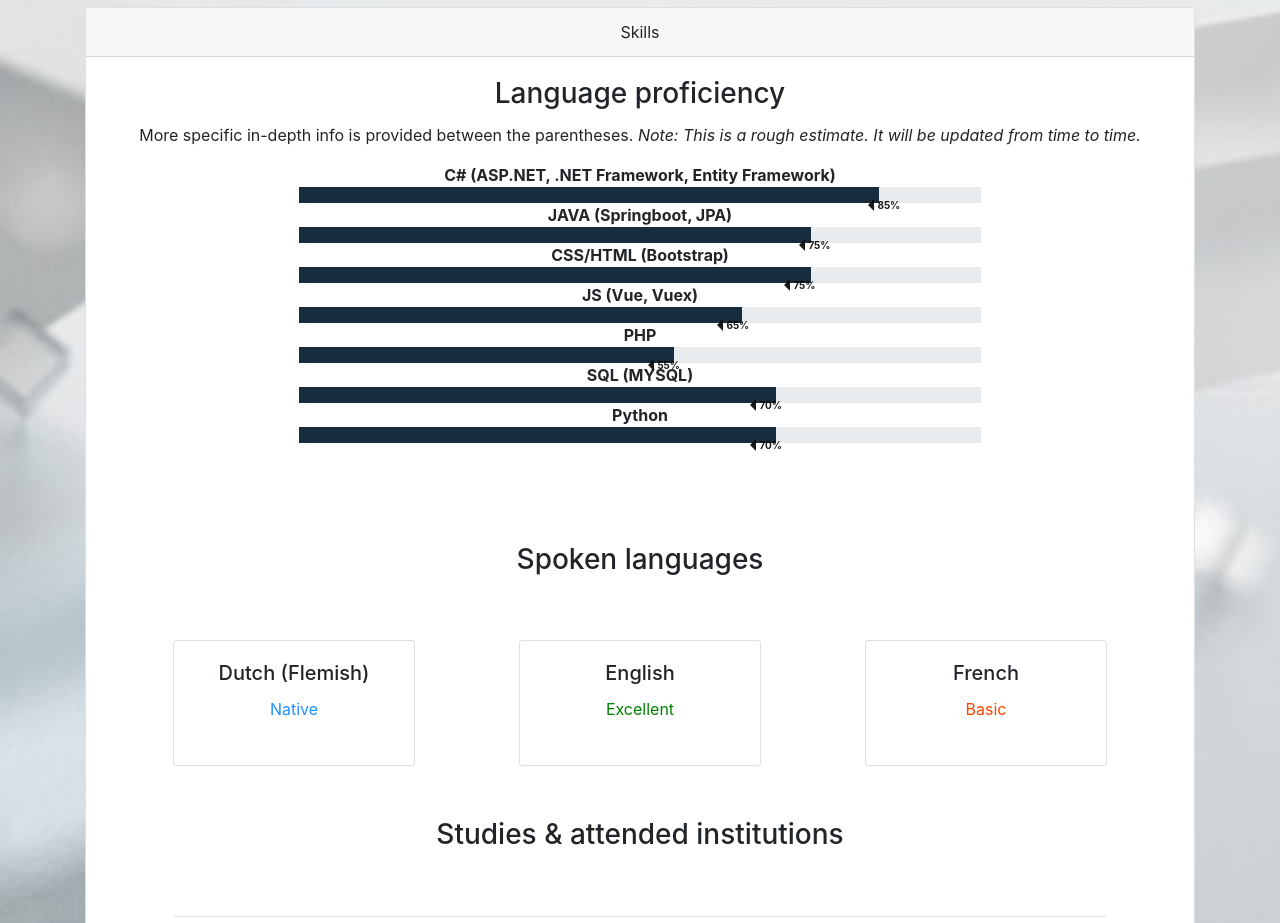
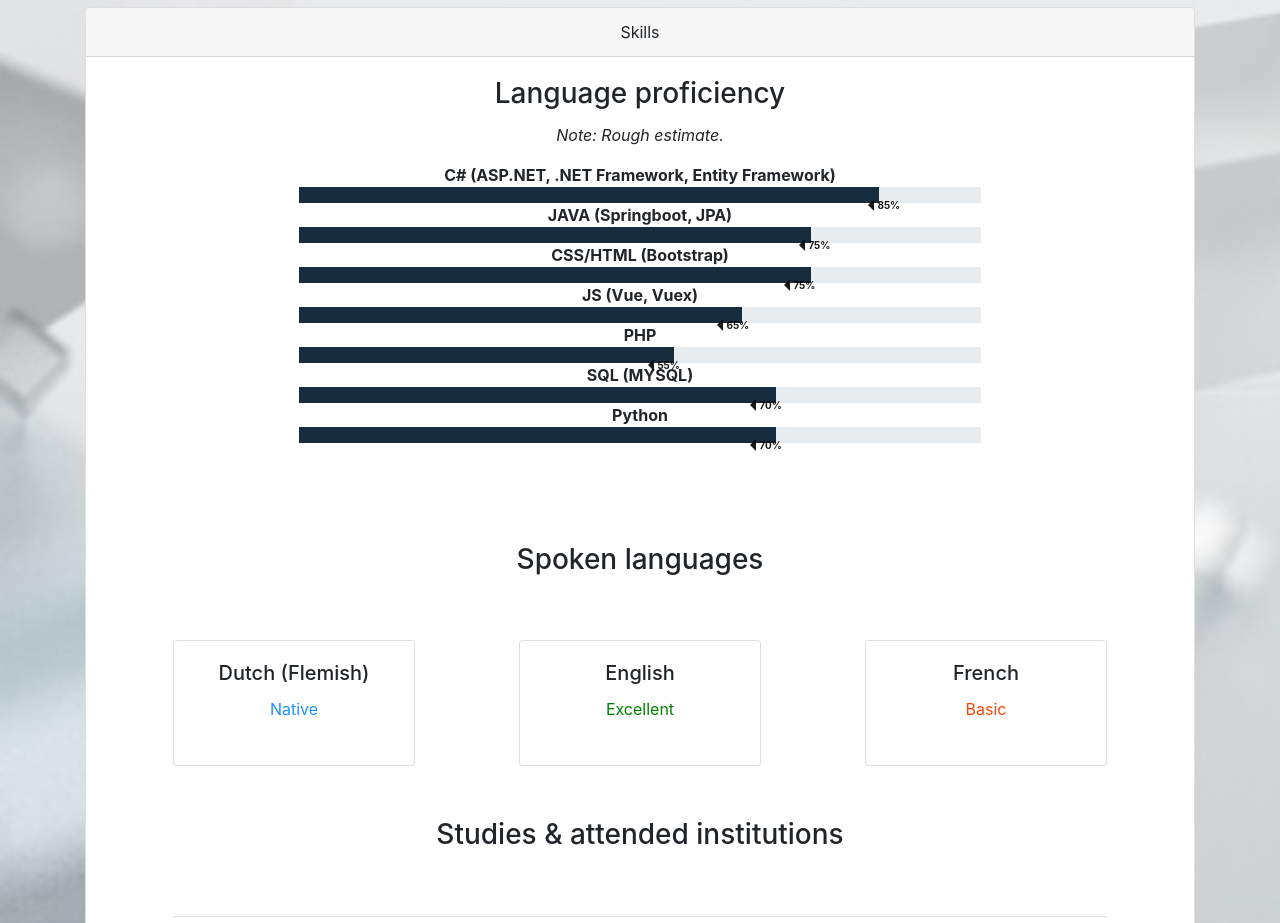
Before and after one commit to ruben-mj/ruben-mj.github.io, a plain HTML site: page index.html in a window 1280 px wide. Shown: the part 2360-3283 px from the top of the page. Drawn offline with nearby package versions, Linux system fonts and the light colour scheme.

Commit message:
removal of unnecessary info

```diff
--- a/index.html
+++ b/index.html
@@ -91,8 +91,7 @@
                 <div class="card-body">
                     <h3 class="card-title">Language proficiency</h3>
                     <p class="card-text">
-                        More specific in-depth info is provided between the parentheses.
-                        <span style="font-style:italic ">Note: This is a rough estimate. It will be updated from time to time.</span>
+                        <span style="font-style:italic ">Note: Rough estimate. </span>
                     </p>
 
                     <div class="container">
```
